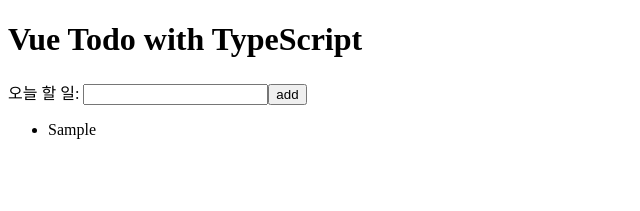
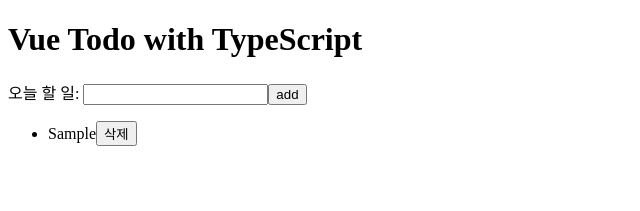
Before and after one commit to coldhailstone/learn-vue-typescript, a Vue app in the folder vue-todo/: page / in a window 1280 px wide. Both pictures are taken after typing "Sample" into the empty fields and a click on the button "add". Shown: the top 211 px of the page, without its empty margins (0-640 px from the left). Built offline with nearby package versions, Linux system fonts and the light colour scheme.

Commit message:
삭제 기능 마크업 및 이벤트 연동

```diff
--- a/vue-todo/src/App.vue
+++ b/vue-todo/src/App.vue
@@ -11,7 +11,9 @@
 				<todo-list-item
 					v-for="(todoItem, index) of todoItems"
 					:key="index"
+					:index="index"
 					:todoItem="todoItem"
+					@remove="removeTodoItem"
 				></todo-list-item>
 			</ul>
 		</div>
@@ -63,6 +65,9 @@
 		fetchTodoItems() {
 			this.todoItems = storage.fetch();
 		},
+		removeTodoItem(index: number) {
+			console.log('remove', index);
+		},
 	},
 });
 </script>
--- a/vue-todo/src/components/TodoListItem.vue
+++ b/vue-todo/src/components/TodoListItem.vue
@@ -1,6 +1,7 @@
 <template>
 	<li>
-		{{ todoItem }}
+		<span>{{ todoItem }}</span>
+		<button @click="removeItem">삭제</button>
 	</li>
 </template>
 
@@ -13,6 +14,14 @@
 			type: String,
 			required: true,
 		},
+		index: {
+			type: Number,
+		},
+	},
+	methods: {
+		removeItem() {
+			this.$emit('remove', this.index);
+		},
 	},
 });
 </script>
```
